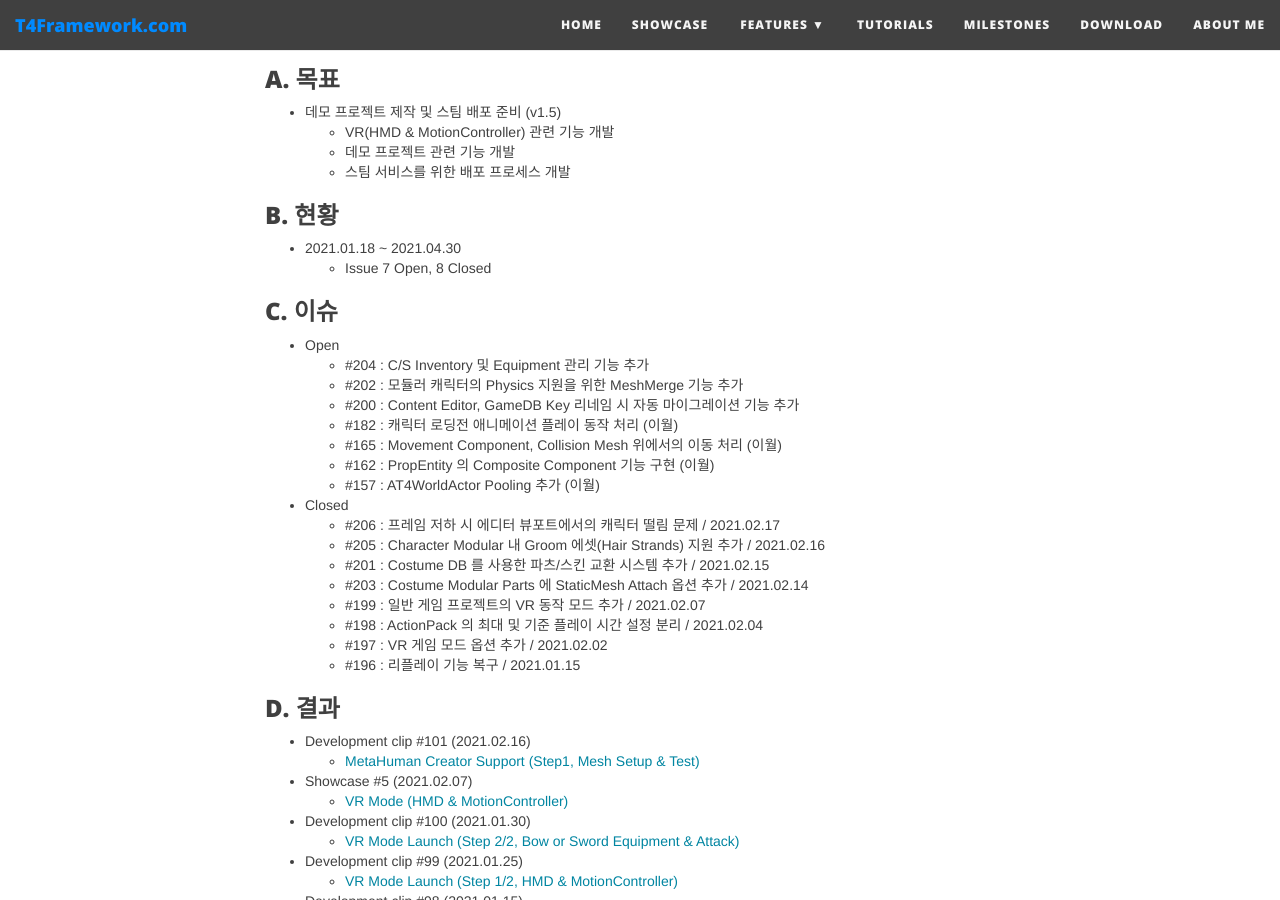
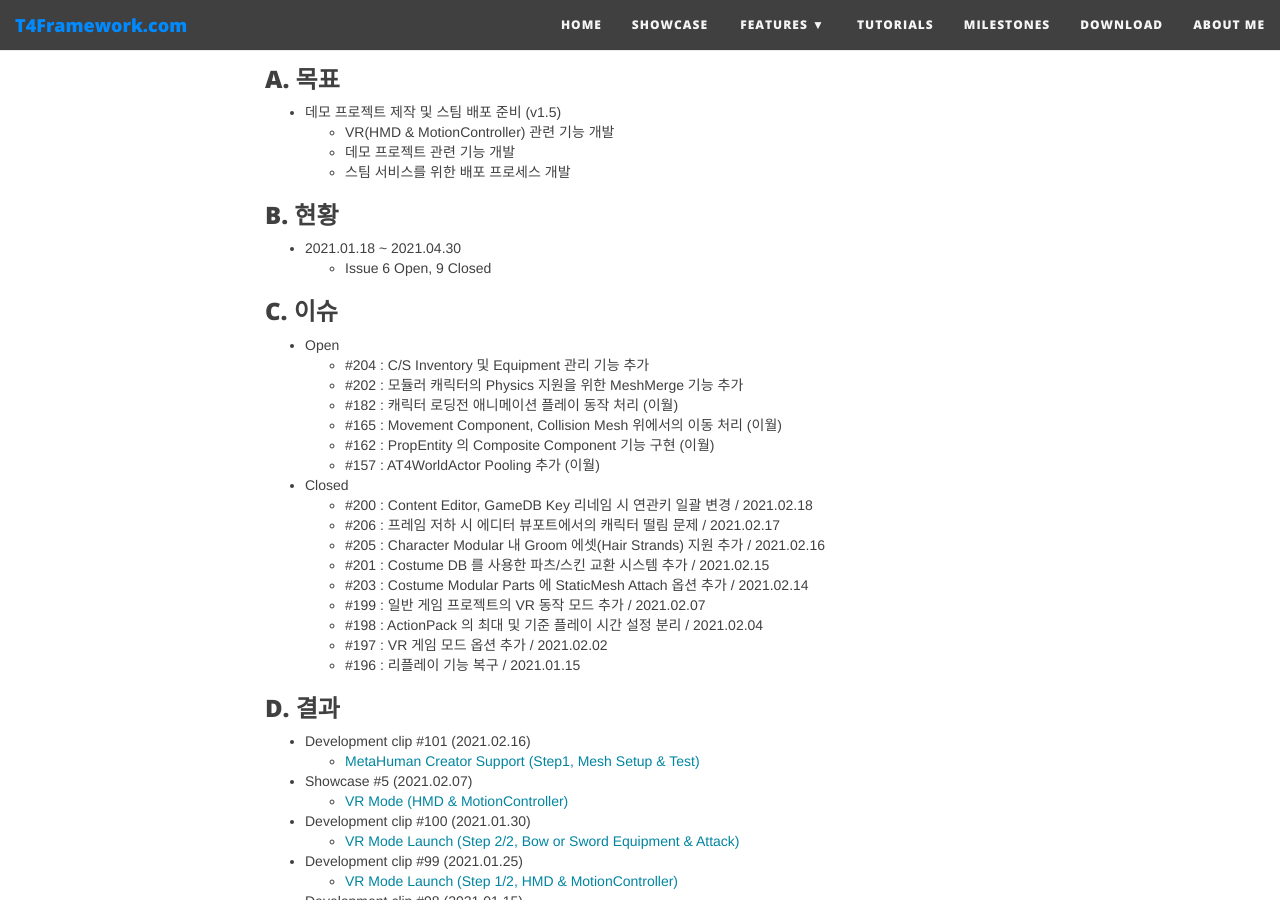
Before and after one commit to T4Framework/T4Framework_WebSite, a Jekyll site: the page built from docs/T4Framework_Milestone9_Achieved.md, in a window 1280 px wide and 900 px high, scrolled down 317 px. Built offline with Jekyll 4.4.1, drawn with Linux system fonts in a browser that asks for light colours; nearby versions of some CDN libraries.

Commit message:
Update T4Framework_Milestone9_Achieved.md

```diff
--- a/docs/T4Framework_Milestone9_Achieved.md
+++ b/docs/T4Framework_Milestone9_Achieved.md
@@ -15,20 +15,20 @@ subtitle: Milestone 9 (2021.01.18 ~ 2021.04.30)
 ### B. 현황
 
 - 2021.01.18 ~ 2021.04.30
-  - Issue 7 Open, 8 Closed
+  - Issue 6 Open, 9 Closed
 
 ### C. 이슈
 
 - Open
   - #204 : C/S Inventory 및 Equipment 관리 기능 추가
   - #202 : 모듈러 캐릭터의 Physics 지원을 위한 MeshMerge 기능 추가
-  - #200 : Content Editor, GameDB Key 리네임 시 자동 마이그레이션 기능 추가
   - #182 : 캐릭터 로딩전 애니메이션 플레이 동작 처리 (이월)
   - #165 : Movement Component, Collision Mesh 위에서의 이동 처리 (이월)
   - #162 : PropEntity 의 Composite Component 기능 구현 (이월)
   - #157 : AT4WorldActor Pooling 추가 (이월)
 
 - Closed
+  - #200 : Content Editor, GameDB Key 리네임 시 연관키 일괄 변경 / 2021.02.18
   - #206 : 프레임 저하 시 에디터 뷰포트에서의 캐릭터 떨림 문제 / 2021.02.17
   - #205 : Character Modular 내 Groom 에셋(Hair Strands) 지원 추가 / 2021.02.16
   - #201 : Costume DB 를 사용한 파츠/스킨 교환 시스템 추가 / 2021.02.15
```
